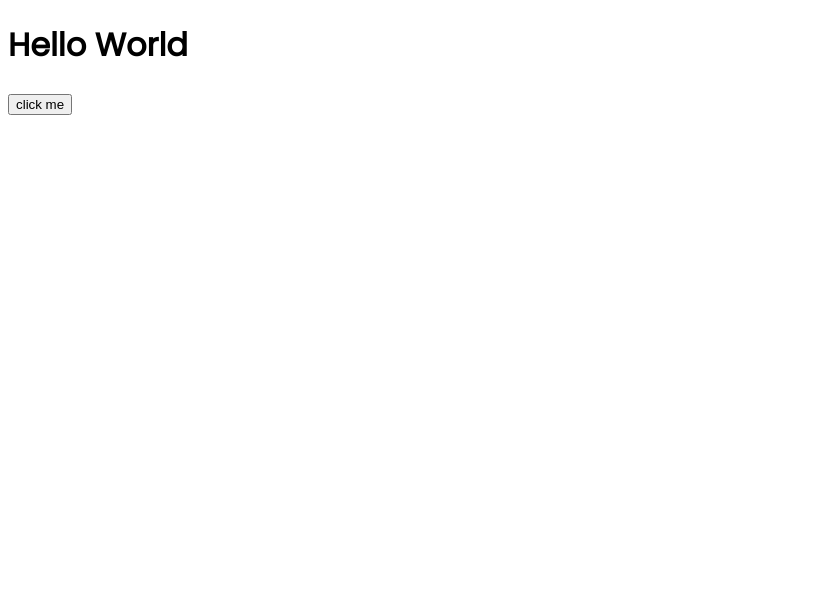
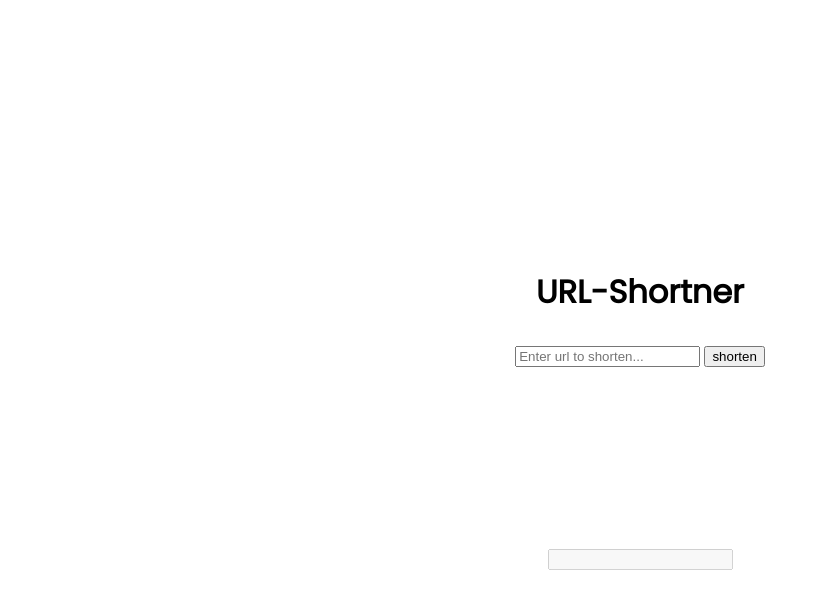
Before and after one commit to suryaraj1/url_shortner, a website: page public/index.html in a window 1280 px wide. Shown: the whole page, without its empty margins (0-820 px from the left). Drawn offline with Linux system fonts and the light colour scheme.

Commit message:
started making the frontend

```diff
--- a/public/index.html
+++ b/public/index.html
@@ -8,8 +8,15 @@
     <link rel="stylesheet" href="./static/styles/styles.css">
 </head>
 <body>
-    <h1>Hello World</h1>
-    <button>click me</button>
+    <h1>URL-Shortner</h1>
+    <div class="form-wrapper">
+        <input
+        type="text"
+        class="input"
+        placeholder="Enter url to shorten...">
+        <button class="btn">shorten</button>
+    </div>
+    <input type="text" class="input" disabled>
     <script src="./static/js/index.js"></script>
 </body>
 </html>
--- a/public/static/styles/styles.css
+++ b/public/static/styles/styles.css
@@ -1,5 +1,17 @@
 @import url('https://fonts.googleapis.com/css2?family=Poppins&display=swap');
 
 body {
+  display: flex;
+  justify-content: center;
+  align-items: center;
+  min-height: 100vh;
+  flex-direction: column;
   font-family: 'Poppins', sans-serif;
 }
+
+.form-wrapper {
+  height: 200px;
+  width: auto;
+  padding: 6px 12px;
+
+}
```
